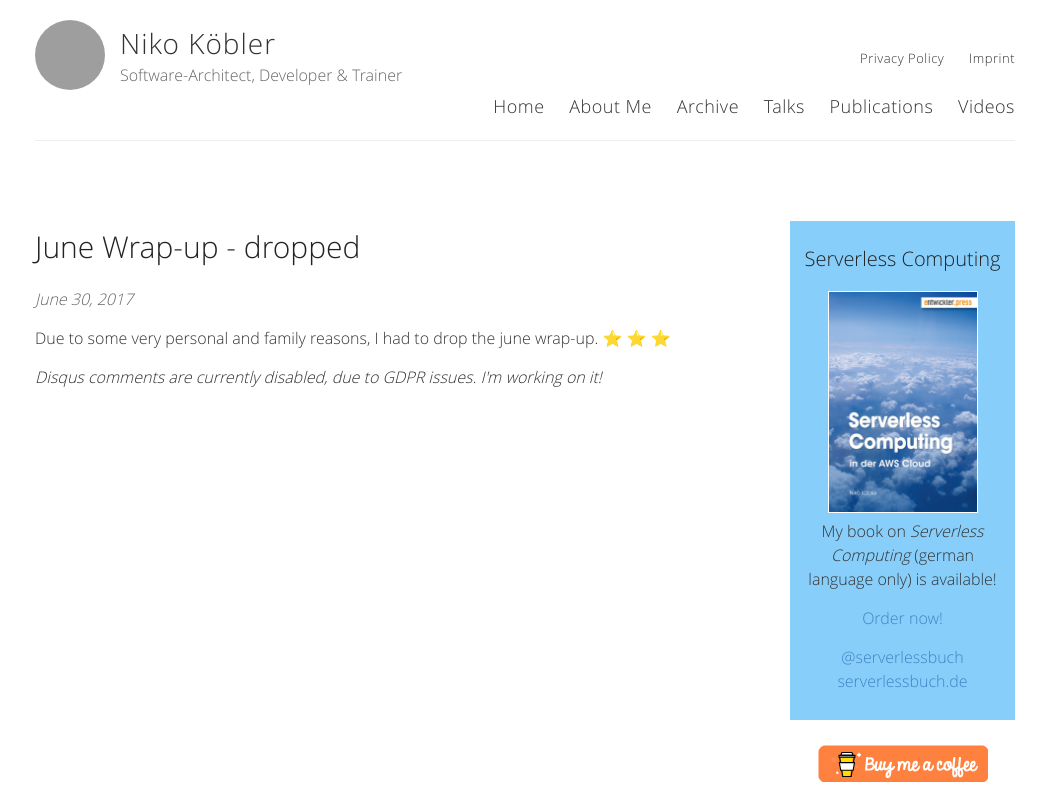
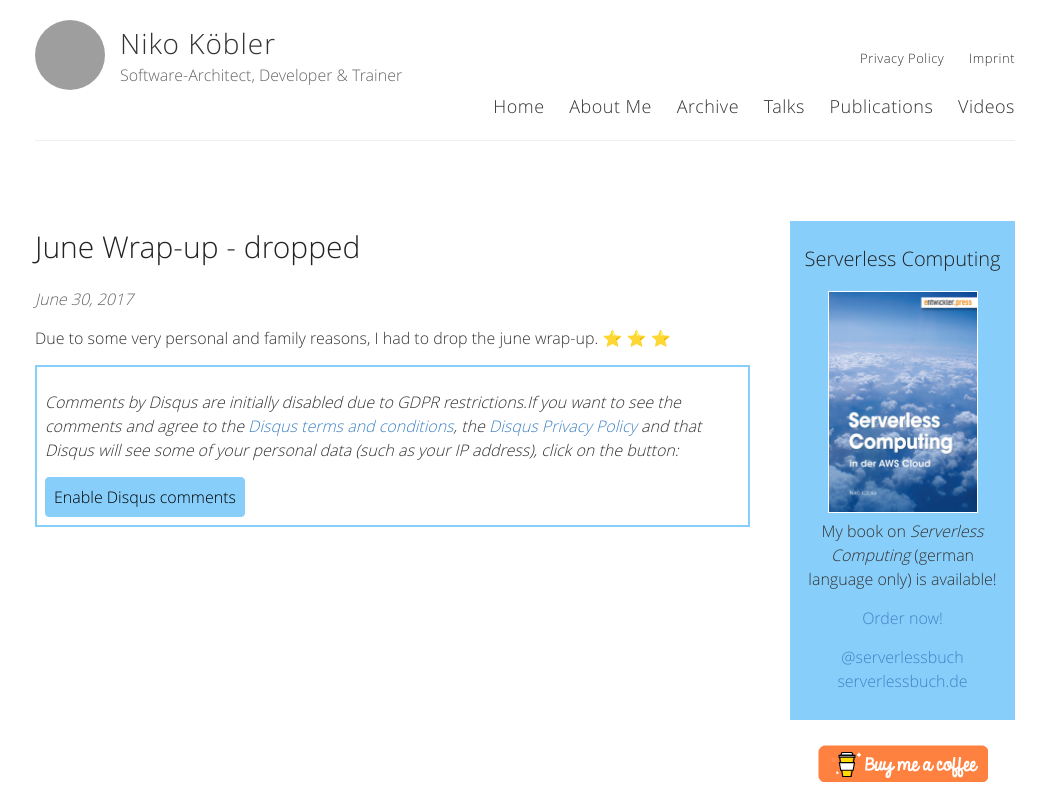
Before and after one commit to dasniko/dasniko.github.io, a Jekyll site: the page built from _posts/2017-06-30-june-wrapup-dropped.md, in a window 1280 px wide, cut to the strip 0-804 px from the top of the page. Shown: the whole strip, without its empty margins (115-1161 px from the left). Built offline with Jekyll 4.4.1, drawn with Linux system fonts in a browser that asks for light colours; emoji names are drawn with the system emoji font; comment, search, counter and statistics services are not loaded; grey boxes are pictures that could not be loaded.

Commit message:
re-enable disqus

```diff
--- a/_includes/disqus.html
+++ b/_includes/disqus.html
@@ -1,14 +1,29 @@
 {% if site.disqus %}
 <div class="comments">
-	<em>Disqus comments are currently disabled, due to GDPR issues. I'm working on it!</em>
 	<div id="disqus_thread"></div>
 	<script type="text/javascript">
-	    // var disqus_shortname = '{{ site.disqus }}';
-	    // (function() {
-	    //    var dsq = document.createElement('script'); dsq.type = 'text/javascript'; dsq.async = true;
-	    //    dsq.src = '//' + disqus_shortname + '.disqus.com/embed.js';
-	    //    (document.getElementsByTagName('head')[0] || document.getElementsByTagName('body')[0]).appendChild(dsq);
-	    //})();
+		function showDisqus() {
+			 var dsq = document.createElement('script'); dsq.type = 'text/javascript'; dsq.async = true;
+			 dsq.src = '//{{ site.disqus }}.disqus.com/embed.js';
+			 (document.getElementsByTagName('head')[0] || document.getElementsByTagName('body')[0]).appendChild(dsq);
+		}
+		function enableDisqus() {
+			sessionStorage.setItem("disqusAccepted", "ok");
+			showDisqus();
+			var el = document.getElementById("disqusDisabled");
+			if (el) {
+				el.parentNode.removeChild(el);
+			}
+		}
+		if (sessionStorage.getItem("disqusAccepted") === "ok") {
+	    showDisqus();
+		} else {
+			document.write("<div id='disqusDisabled' style='border: 2px solid lightskyblue; padding: 8px;'><p><em>");
+			document.write("Comments by Disqus are initially disabled due to GDPR restrictions.");
+			document.write("If you want to see the comments and agree to the <a href='https://help.disqus.com/terms-and-policies/terms-of-service' target='_blank'>Disqus terms and conditions</a>, the <a href='https://help.disqus.com/terms-and-policies/disqus-privacy-policy' target='_blank'>Disqus Privacy Policy</a> and that Disqus will see some of your personal data (such as your IP address), click on the button:</em></p>");
+			document.write("<button onclick='enableDisqus()'>Enable Disqus comments</button>")
+			document.write("</div>");
+		}
 	</script>
 </div>
 {% endif %}
--- a/style.scss
+++ b/style.scss
@@ -289,6 +289,16 @@
   text-align: center;
 }
 
+button {
+  font-family: $helveticaNeue;
+  font-size: 100%;
+  font-weight: inherit;
+  border: 1px solid lightskyblue;
+  background-color: lightskyblue;
+  border-radius: 4px;
+  padding: 8px;
+}
+
 // Settled on moving the import of syntax highlighting to the bottom of the CSS
 // ... Otherwise it really bloats up the top of the CSS file and makes it difficult to find the start
 @import "highlights";
```
Also changed, not shown: talks.md (+1 -1 lines).
